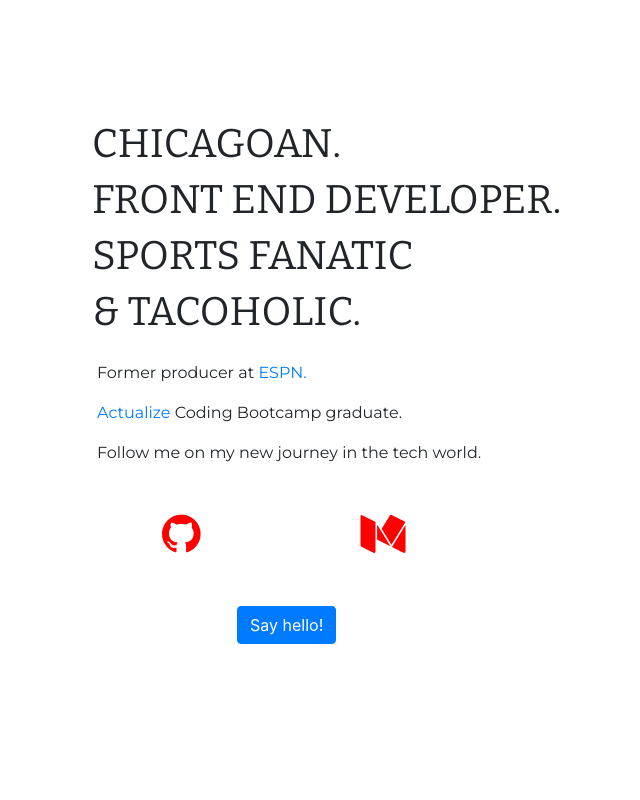
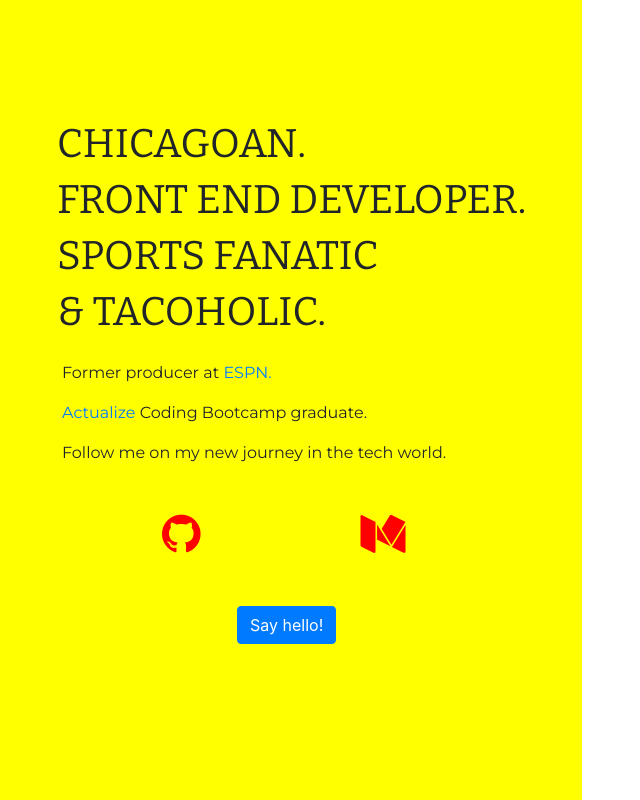
Before and after one commit to Tacoholic/personal_website, a Vue app: page / in a window 1280 px wide. Shown: the whole page, without its empty margins (18-658 px from the left). Built offline with nearby package versions, Linux system fonts and the light colour scheme.

Commit message:
added sidebar

```diff
--- a/src/views/Home.vue
+++ b/src/views/Home.vue
@@ -10,15 +10,15 @@
   <!-- Sidebar -->
 
 
+ <div id="sidebar-wrapper">
 
-  <div>
     <div class="about">
       <h1>CHICAGOAN.</h1>
       <h1>FRONT END DEVELOPER.</h1>
       <h1>SPORTS FANATIC</h1>
       <h1>& TACOHOLIC.</h1>
     </div>
-  </div>
+
 
     <div class="solis">
       <p>Former producer at <a href="https://www.espn.com" class="link">ESPN.</a></p>
@@ -35,7 +35,7 @@
     <div>
       <a class="btn btn-primary" href="mailto:@solischristian@gmail.com" role="button">Say hello!</a>
     </div>
-
+  </div>
 
   </body>
 
@@ -50,13 +50,13 @@
 <style>
 .about{
   margin-top: 120px;
-  margin-left: 110px;
+  margin-left: 75px;
   font-family: 'Bitter', serif;
 }
 
 .solis{
   margin-top: 25px;
-  margin-left: 115px;
+  margin-left: 80px;
   font-family: 'Montserrat', sans-serif;
 }
 
@@ -77,5 +77,16 @@ margin-top: 30px;
   margin-left: 255px;
   }
 
+  #sidebar-wrapper {
+    background-color: yellow;
+    margin-left: -250px;
+    left: 250px;
+    width: 600px;
+    position: fixed;
+    height: 100%;
+    overflow-y: auto;
+    z-index: 1000;
+    transition: all 0.4s ease 0s;
+  }
 
 </style>
```
Lines whose indentation alone changed are shown as unchanged.
